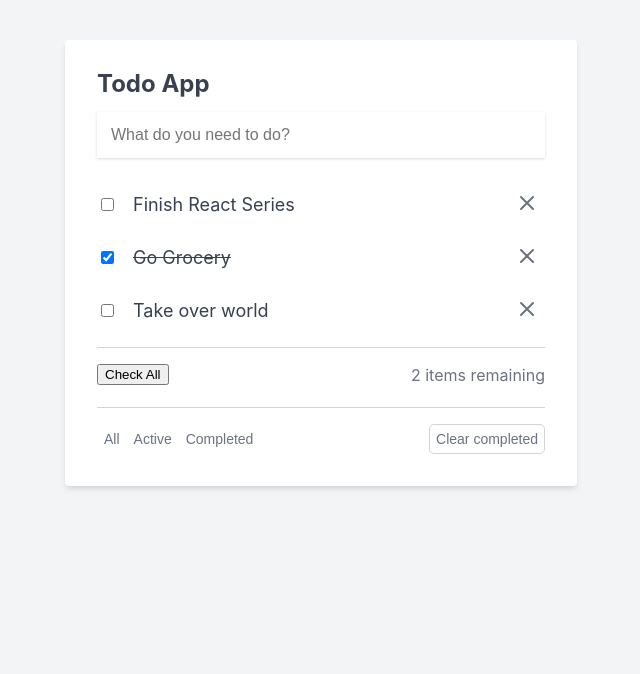
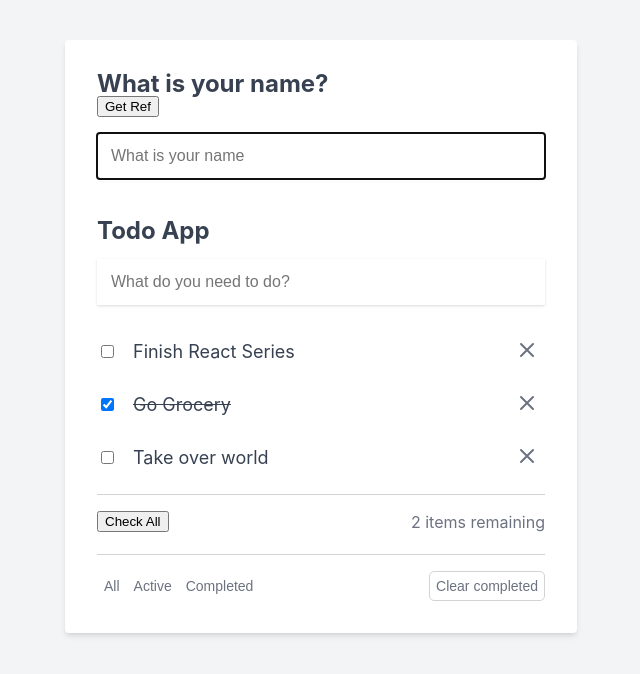
Before and after one commit to kobejj/ToDoList, a React (Create React App) app: page / in a window 1280 px wide. Shown: the top 674 px of the page, without its empty margins (319-959 px from the left). Built offline with nearby package versions, Linux system fonts and the light colour scheme.

Commit message:
episode 8 other built-in

```diff
--- a/src/App.css
+++ b/src/App.css
@@ -148,3 +148,11 @@
   margin-top: 20px;
   text-align: center;
 }
+
+.name-container {
+  margin-bottom: 40px;
+}
+
+.name-label {
+  margin-top: 15px;
+}
--- a/src/components/App.jsx
+++ b/src/components/App.jsx
@@ -1,4 +1,4 @@
-import React, { useState } from "react";
+import React, { useMemo, useEffect, useRef, useState } from "react";
 import NoTodos from "./NoTodos";
 import TodoForm from "./TodoForm";
 import TodoList from "./TodoList";
@@ -6,6 +6,8 @@
 import "../App.css";
 
 function App() {
+  const [name, setName] = useState("");
+  const nameInputEl = useRef(null);
   const [todos, setTodos] = useState([
     {
       id: 1,
@@ -103,9 +105,13 @@
     setTodos(updatedTodos);
   }
 
-  function remaining() {
+  function remainingCalculation() {
+    // console.log("calculating remaining todos. this is slow");
+
+    // for (let index = 0; index < 2000000000; index++) {}
     return todos.filter((todo) => !todo.isComplete).length;
   }
+  const remaining = useMemo(remainingCalculation, [todos]);
 
   function clearCompleted() {
     setTodos([...todos].filter((todo) => !todo.isComplete));
@@ -131,9 +137,33 @@
     }
   }
 
+  useEffect(() => {
+    //console.log("use effect running");
+    nameInputEl.current.focus();
+
+    return function cleanup() {
+      //console.log("cleaning up");
+    };
+  }, []);
+
   return (
     <div className="todo-app-container">
       <div className="todo-app">
+        <div className="name-container">
+          <h2>What is your name?</h2>
+          <button>Get Ref</button>
+          <form action="#">
+            <input
+              type="text"
+              ref={nameInputEl}
+              className="todo-input"
+              placeholder="What is your name"
+              value={name}
+              onChange={(event) => setName(event.target.value)}
+            />
+          </form>
+          {name && <p className="name-label">Hello, {name}</p>}
+        </div>
         <h2>Todo App</h2>
         <TodoForm addTodo={addTodo} />
 
--- a/src/components/TodoItemsRemaining.jsx
+++ b/src/components/TodoItemsRemaining.jsx
@@ -2,11 +2,11 @@
 import PropTypes from "prop-types";
 
 TodoItemsRemaining.prototype = {
-  remaining: PropTypes.func.isRrequired,
+  remaining: PropTypes.number.isRrequired,
 };
 
 function TodoItemsRemaining(props) {
-  return <div>{props.remaining()} items remaining</div>;
+  return <div>{props.remaining} items remaining</div>;
 }
 
 export default TodoItemsRemaining;
--- a/src/components/TodoList.jsx
+++ b/src/components/TodoList.jsx
@@ -12,7 +12,7 @@
   updateTodo: PropTypes.func.isRequired,
   cancelEdit: PropTypes.func.isRequired,
   deleteTodo: PropTypes.func.isRequired,
-  remaining: PropTypes.func.isRrequired,
+  remaining: PropTypes.number.isRrequired,
   clearCompleted: PropTypes.func.isRrequired,
   completeAllTodos: PropTypes.func.isRrequired,
 };
```
